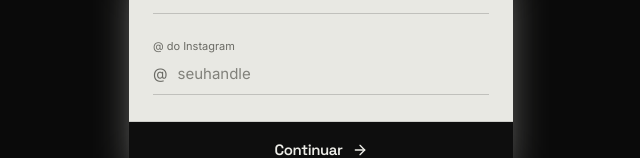
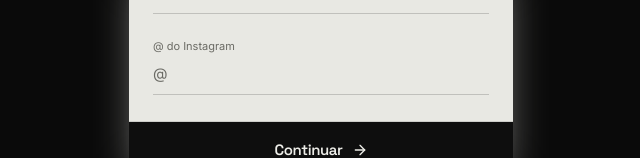
Before and after one commit to pssgarcia/tayro.app, a React (Vite) app in the folder apps/web/: page /register/influencer in a window 1280 px wide. Shown: the part 388-546 px from the top of the page, without its empty margins (319-959 px from the left). Built offline with nearby package versions, Linux system fonts and the light colour scheme; no server answers.

Commit message:
fix(2a): remove placeholder do campo @ do Instagram no cadastro

```diff
--- a/apps/web/src/pages/influencer/RegisterInfluencerPage.tsx
+++ b/apps/web/src/pages/influencer/RegisterInfluencerPage.tsx
@@ -171,7 +171,6 @@ export default function RegisterInfluencerPage() {
                   label="@ do Instagram"
                   variant="plate"
                   prefix="@"
-                  placeholder="seuhandle"
                   autoComplete="off"
                   autoCapitalize="none"
                   autoCorrect="off"
```
